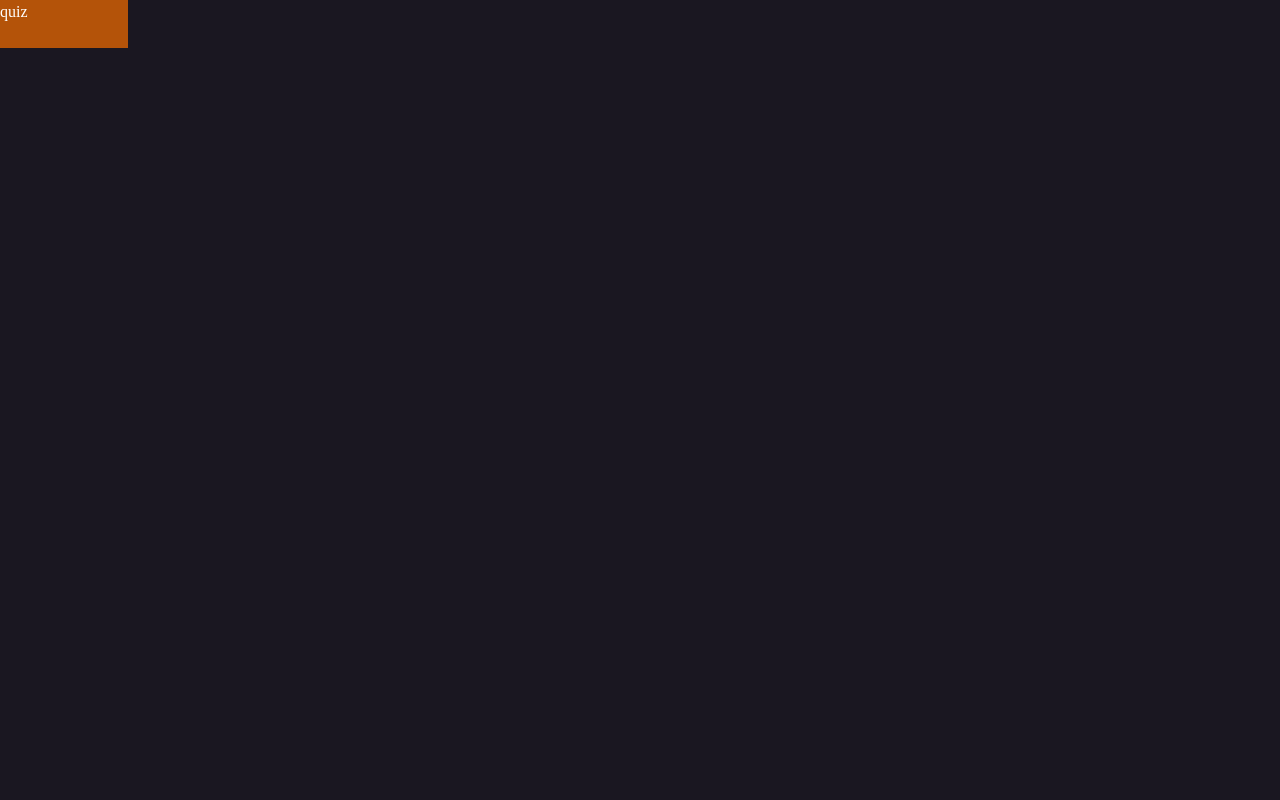
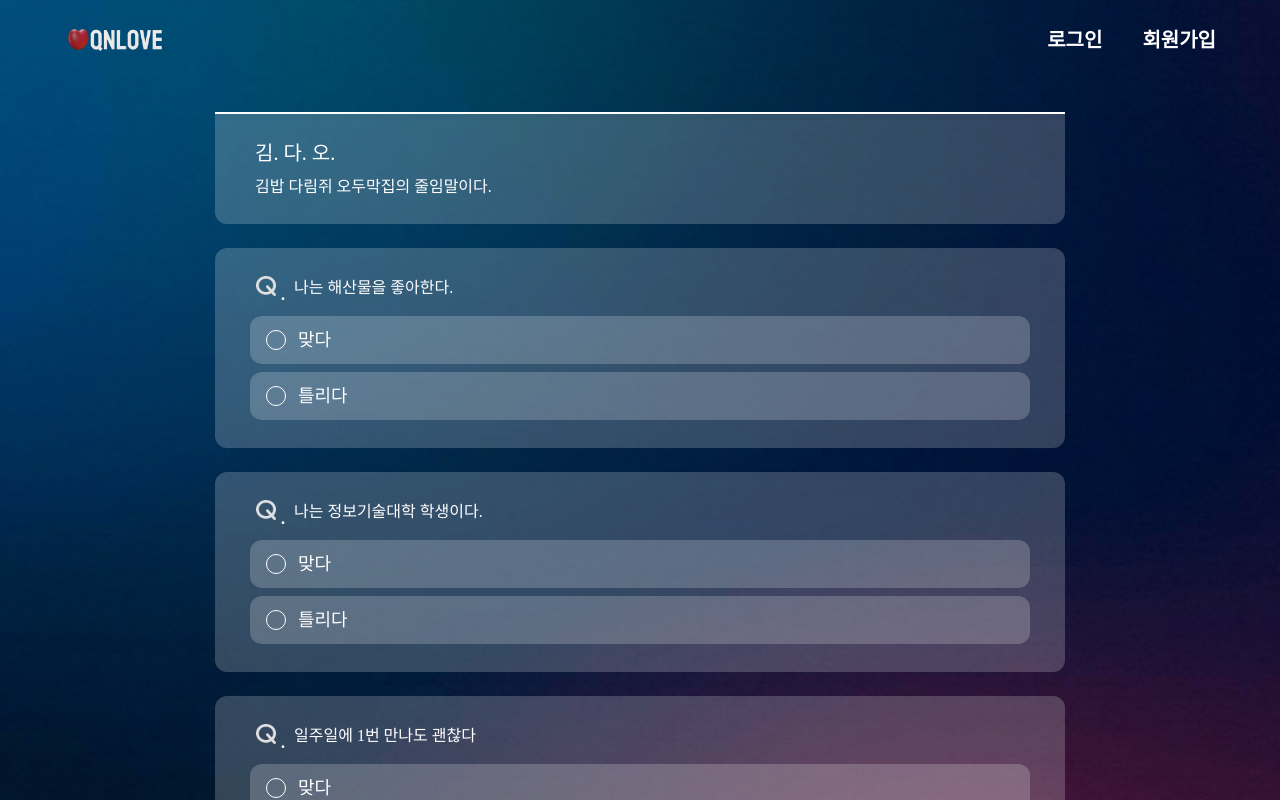
Before and after one commit to 2024-LuckyThon-GGomDDakPing/frontend, a React (Vite) app: page /quiz in a window 1280 px wide. Shown: the top 800 px of the page. Built offline with nearby package versions, Linux system fonts and the light colour scheme; a web font is replaced by a local one.

Commit message:
design : 퀴즈 풀이 페이지 퍼블리싱

```diff
--- /dev/null
+++ b/src/components/quiz/QuizProblem.tsx
@@ -0,0 +1,45 @@
+import Q from "../../assets/q.png";
+
+interface QuizProblemProps {
+  handleClick: (type: boolean) => void;
+  isSelected: boolean | null;
+  content: string;
+}
+
+export default function QuizProblem({ handleClick, isSelected, content }: QuizProblemProps) {
+  return (
+    <div className="w-[850px] h-[200px] gap-2 flex flex-col items-center justify-center bg-white/20 rounded-xl">
+      <div className="flex">
+        <img src={Q} alt="q" className="w-5 h-5" />
+        <span className="ml-1 mr-2 text-2xl">.</span>
+        <p className="w-[730px]">{content}</p>
+      </div>
+      <button
+        onClick={() => handleClick(true)}
+        className={`w-[780px] h-12 flex justify-start items-center rounded-xl px-4 ${
+          isSelected === true ? "bg-white/50 border border-white" : "bg-white/20"
+        }`}
+      >
+        <div
+          className={`w-5 h-5 rounded-full border border-white ${
+            isSelected === true ? "bg-white" : "bg-white/0"
+          }`}
+        />
+        <p className="ml-3 text-lg">맞다</p>
+      </button>
+      <button
+        onClick={() => handleClick(false)}
+        className={`w-[780px] h-12 flex justify-start items-center rounded-xl px-4 ${
+          isSelected === false ? "bg-white/50 border border-white" : "bg-white/20"
+        }`}
+      >
+        <div
+          className={`w-5 h-5 rounded-full border border-white ${
+            isSelected === false ? "bg-white" : "bg-white/0"
+          }`}
+        />
+        <p className="ml-3 text-lg">틀리다</p>
+      </button>
+    </div>
+  );
+}
--- a/src/pages/QuizPage.tsx
+++ b/src/pages/QuizPage.tsx
@@ -1,3 +1,54 @@
+import { useState } from "react";
+import Main from "../assets/bg.png";
+import Navbar from "../components/Navbar";
+import QuizProblem from "../components/quiz/QuizProblem";
+
+let quiz = {
+  memberId: 1,
+  title: "김. 다. 오.",
+  content: "김밥 다림쥐 오두막집의 줄임말이다.",
+  quizList: [
+    { content: "나는 해산물을 좋아한다.", answer: true },
+    { content: "나는 정보기술대학 학생이다.", answer: true },
+    { content: "일주일에 1번 만나도 괜찮다", answer: true },
+    { content: "나는 전어를 좋아한다.", answer: true },
+    { content: "술을 싫어한다.", answer: true },
+  ],
+};
+
 export default function QuizPage() {
-  return <div className="w-32 h-12 text-white bg-amber-700">quiz</div>;
+  const [selectedAnswers, setSelectedAnswers] = useState<boolean[]>(Array(5).fill(null));
+
+  const handleAnswerClick = (index: number, type: boolean) => {
+    const newSelectedAnswers = [...selectedAnswers];
+    newSelectedAnswers[index] = type;
+    setSelectedAnswers(newSelectedAnswers);
+    console.log(newSelectedAnswers);
+  };
+
+  return (
+    <div>
+      <div
+        className="fixed top-0 left-0 w-full h-screen bg-cover"
+        style={{ backgroundImage: `url(${Main})` }}
+      />
+      <div className="relative">
+        <Navbar />
+        <div className="flex flex-col items-center gap-6 my-8">
+          <div className="w-[850px] h-28 flex flex-col items-center gap-2 justify-center bg-white/20 rounded-b-xl border-t-2 border-white">
+            <p className="w-[770px] text-xl">{quiz.title}</p>
+            <p className="w-[770px] text-md">{quiz.content}</p>
+          </div>
+          {quiz.quizList.map((quizItem, index) => (
+            <QuizProblem
+              key={index}
+              content={quizItem.content}
+              handleClick={(type) => handleAnswerClick(index, type)}
+              isSelected={selectedAnswers[index]}
+            />
+          ))}
+        </div>
+      </div>
+    </div>
+  );
 }
```
